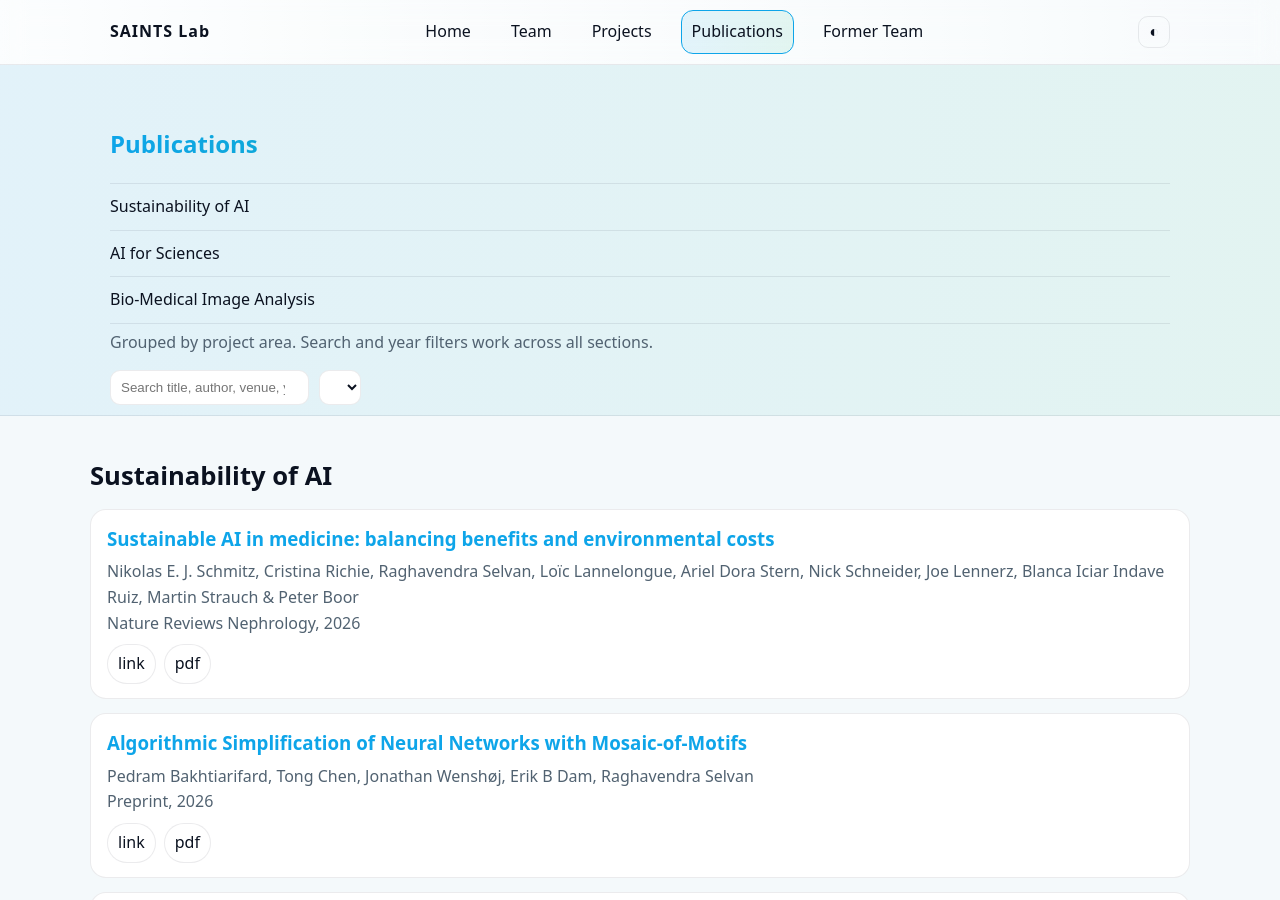
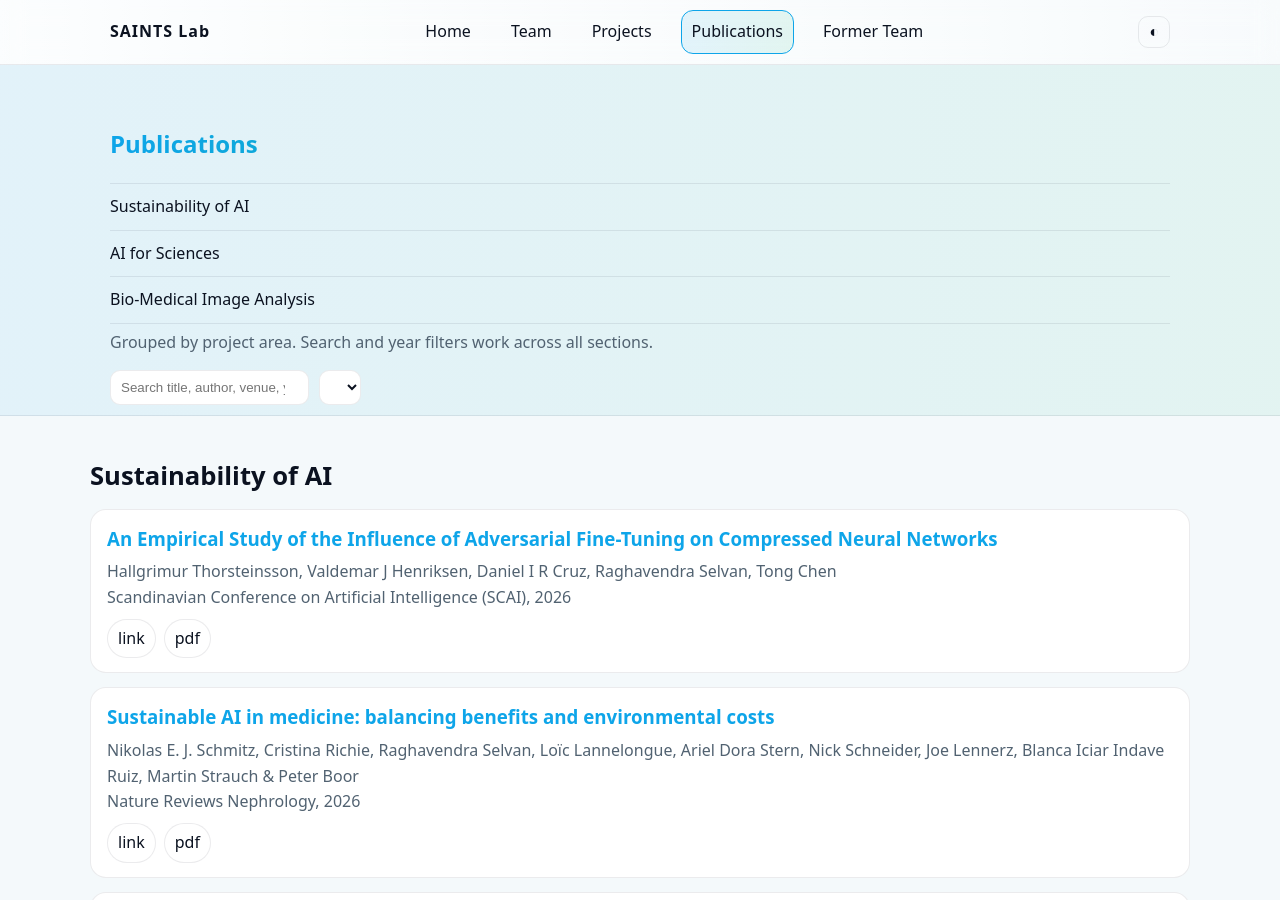
Before and after one commit to saintslab/saintslab.github.io, a Jekyll site: the page built from publications.html, in a window 1280 px wide and 900 px high. Built offline with Jekyll 4.4.1, drawn with Linux system fonts in a browser that asks for light colours; some of the changed text lies outside the part shown.

```diff
--- a/_data/publications.json
+++ b/_data/publications.json
@@ -52,6 +52,33 @@
       {
         "label": "pdf",
         "url": "https://rdcu.be/eZeDu"
+      }
+    ],
+    "type": "from-projects",
+    "theme_key": "sustainability-of-ai",
+    "theme_label": "Sustainability of AI"
+  },
+  {
+    "title": "An Empirical Study of the Influence of Adversarial Fine-Tuning on Compressed Neural Networks",
+    "authors": [
+      "Hallgrimur Thorsteinsson",
+      "Valdemar J Henriksen",
+      "Daniel I R Cruz",
+      "Raghavendra Selvan",
+      "Tong Chen"
+    ],
+    "venue": "Scandinavian Conference on Artificial Intelligence (SCAI)",
+    "year": "2026",
+    "date": "2026-03-01",
+    "link": "https://arxiv.org/pdf/2403.09441",
+    "resources": [
+      {
+        "label": "link",
+        "url": "https://arxiv.org/abs/2403.09441"
+      },
+      {
+        "label": "pdf",
+        "url": "https://arxiv.org/pdf/2403.09441"
       }
     ],
     "type": "from-projects",
@@ -643,32 +670,6 @@
     "type": "from-projects",
     "theme_key": "ai-for-sciences",
     "theme_label": "AI for Sciences"
-  },
-  {
-    "title": "Adversarial Fine-tuning of Compressed Neural Networks for Joint Improvement of Robustness and Efficiency",
-    "authors": [
-      "Hallgrimur Thorsteinsson",
-      "Valdemar J Henriksen",
-      "Tong Chen",
-      "Raghavendra Selvan"
-    ],
-    "venue": "Arxiv",
-    "year": "2024",
-    "date": "2024-03-01",
-    "link": "https://arxiv.org/pdf/2403.09441",
-    "resources": [
-      {
-        "label": "link",
-        "url": "https://arxiv.org/abs/2403.09441"
-      },
-      {
-        "label": "pdf",
-        "url": "https://arxiv.org/pdf/2403.09441"
-      }
-    ],
-    "type": "from-projects",
-    "theme_key": "sustainability-of-ai",
-    "theme_label": "Sustainability of AI"
   },
   {
     "title": "A GPU-Accelerated Open-Source Python Package for Calculating Powder Diffraction, Small-Angle-, and Total Scattering with the Debye Scattering Equation",
```
